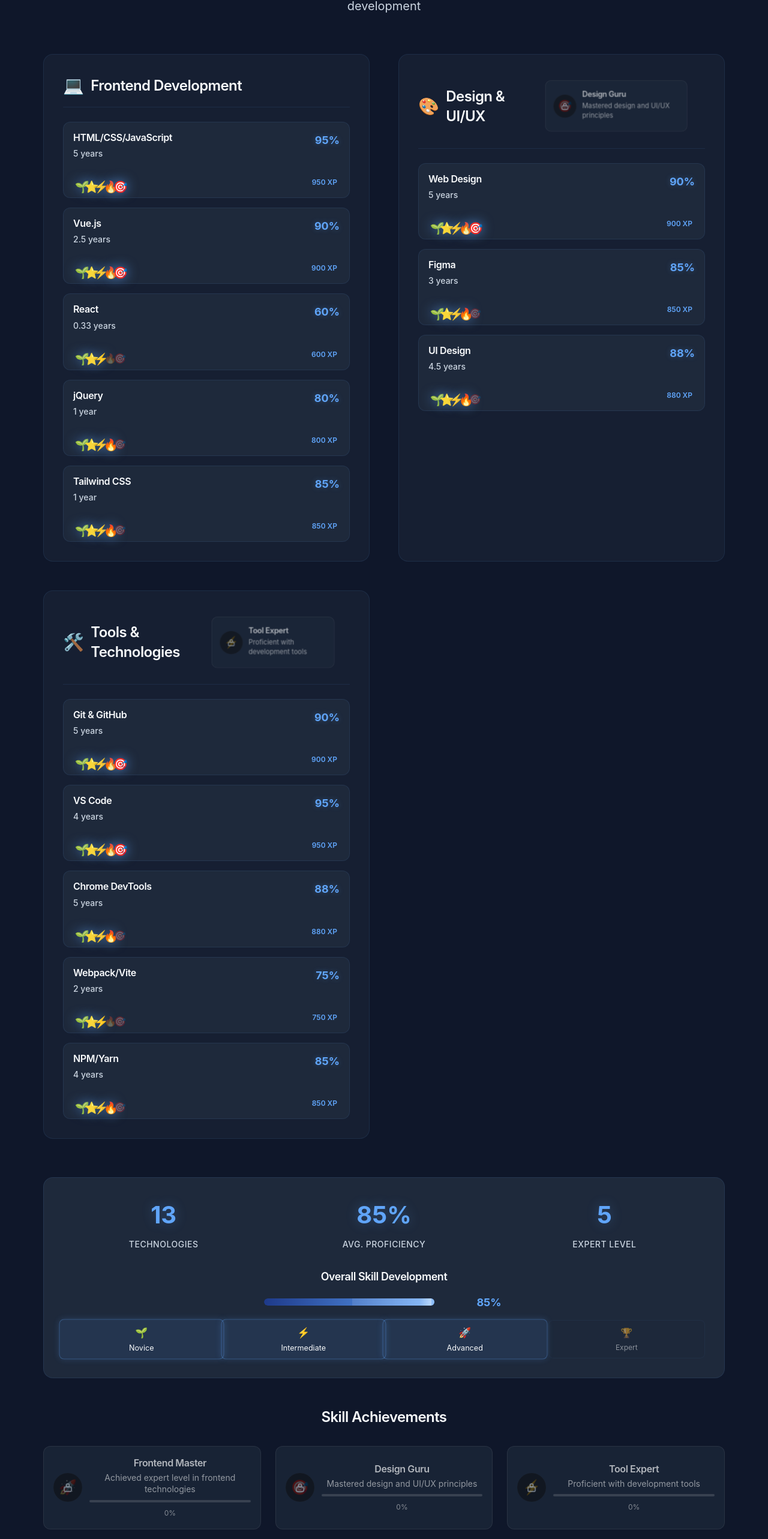
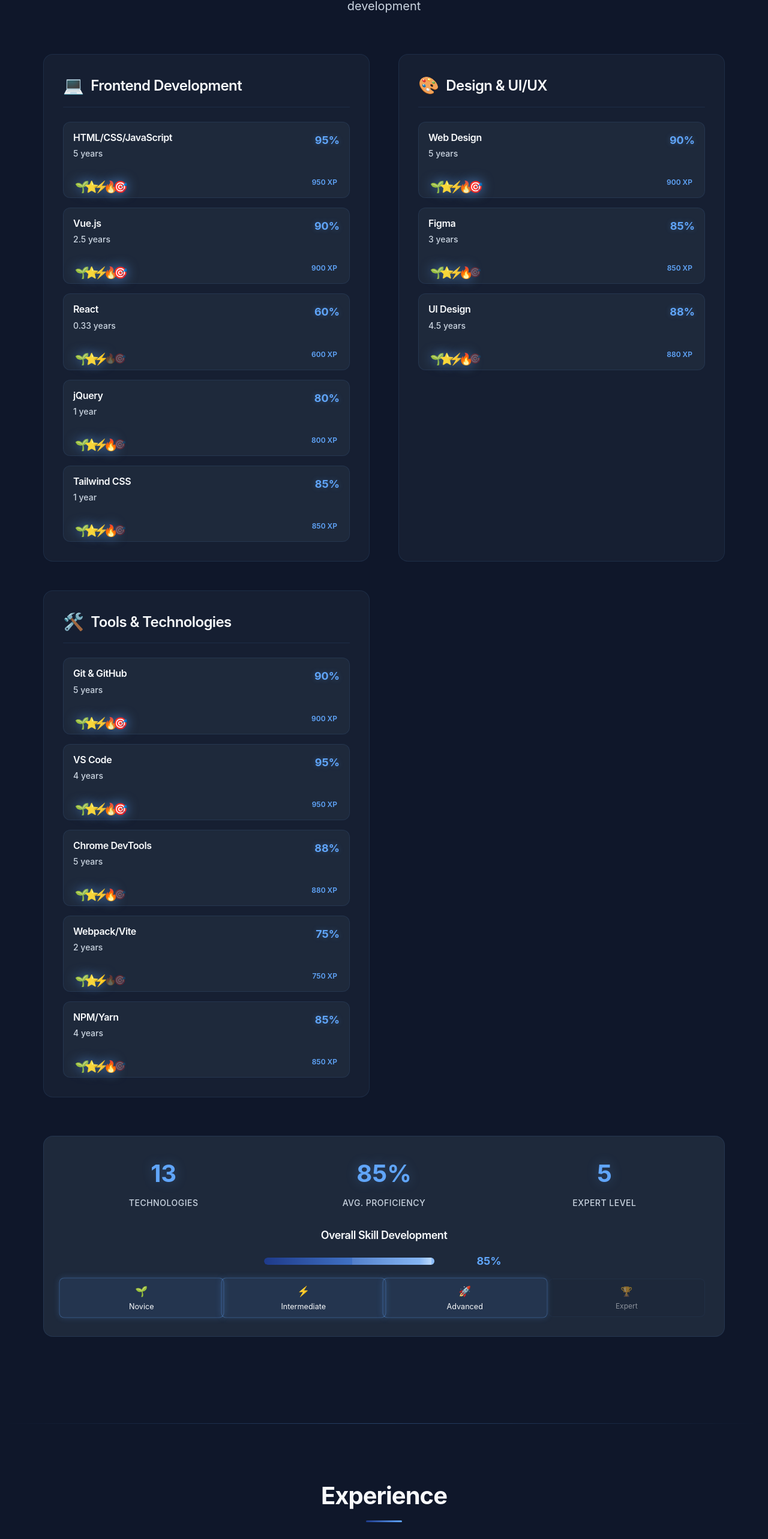
Before and after one commit to C-junior/cj-portfolio-dev, a Vue app: page / in a window 1280 px wide. Shown: the part 2289-4854 px from the top of the page at 60% size. Built offline with nearby package versions, Linux system fonts and the light colour scheme.

Commit message:
clean components

```diff
--- a/src/components/sections/Skills.vue
+++ b/src/components/sections/Skills.vue
@@ -24,12 +24,6 @@
               <span class="category-icon">💻</span>
               Frontend Development
             </h3>
-            <AchievementBadge
-              v-if="frontendAchievement"
-              :achievement="frontendAchievement"
-              :show-progress="false"
-              class="category-badge"
-            />
           </div>
           <div class="skills-list">
             <SkillBar
@@ -48,12 +42,6 @@
               <span class="category-icon">🎨</span>
               Design & UI/UX
             </h3>
-            <AchievementBadge
-              v-if="designAchievement"
-              :achievement="designAchievement"
-              :show-progress="false"
-              class="category-badge"
-            />
           </div>
           <div class="skills-list">
             <SkillBar
@@ -72,12 +60,6 @@
               <span class="category-icon">🛠️</span>
               Tools & Technologies
             </h3>
-            <AchievementBadge
-              v-if="toolsAchievement"
-              :achievement="toolsAchievement"
-              :show-progress="false"
-              class="category-badge"
-            />
           </div>
           <div class="skills-list">
             <SkillBar
@@ -146,30 +128,17 @@
         </div>
       </div>
 
-      <!-- Achievement Showcase -->
-      <div v-if="skillAchievements.length > 0" class="achievements-showcase">
-        <h4 class="achievements-title">Skill Achievements</h4>
-        <div class="achievements-grid">
-          <AchievementBadge
-            v-for="achievement in skillAchievements"
-            :key="achievement.id"
-            :achievement="achievement"
-            :show-progress="true"
-            @click="handleAchievementClick"
-          />
-        </div>
-      </div>
+
     </div>
   </section>
 </template>
 
 <script setup>
-import { ref, computed, onMounted } from 'vue'
+import { ref, computed, onMounted, watch } from 'vue'
 import { useIntersectionObserver } from '@/composables/useIntersectionObserver'
 import { useGamification } from '@/composables/useGamification'
 import { USER_PROFILE } from '@/utils/constants'
 import SkillBar from '@/components/ui/SkillBar.vue'
-import AchievementBadge from '@/components/gamification/AchievementBadge.vue'
 
 // Composables
 const { visitSection, trackInteraction, trackSkillAchievement, ACHIEVEMENTS } = useGamification()
@@ -217,60 +186,7 @@ const overallProgress = computed(() => {
   return Math.min(averageLevel.value, 100)
 })
 
-// Achievement definitions for skills
-const skillAchievements = computed(() => {
-  return [
-    {
-      id: 'frontend-master',
-      title: 'Frontend Master',
-      description: 'Achieved expert level in frontend technologies',
-      icon: '🚀',
-      threshold: 90,
-      type: 'skill-level',
-      category: 'frontend'
-    },
-    {
-      id: 'design-guru',
-      title: 'Design Guru',
-      description: 'Mastered design and UI/UX principles',
-      icon: '🎯',
-      threshold: 85,
-      type: 'skill-level',
-      category: 'design'
-    },
-    {
-      id: 'tool-expert',
-      title: 'Tool Expert',
-      description: 'Proficient with development tools',
-      icon: '⚡',
-      threshold: 80,
-      type: 'skill-level',
-      category: 'tools'
-    }
-  ]
-})
 
-// Category achievements
-const frontendAchievement = computed(() => {
-  const avgLevel = frontendSkills.value.reduce((sum, skill) => sum + skill.level, 0) / frontendSkills.value.length
-  return avgLevel >= 85 ? skillAchievements.value.find(a => a.id === 'frontend-master') : null
-})
-
-const designAchievement = computed(() => {
-  const avgLevel = designSkills.value.reduce((sum, skill) => sum + skill.level, 0) / designSkills.value.length
-  return avgLevel >= 85 ? skillAchievements.value.find(a => a.id === 'design-guru') : null
-})
-
-const toolsAchievement = computed(() => {
-  const avgLevel = toolsSkills.value.reduce((sum, skill) => sum + skill.level, 0) / toolsSkills.value.length
-  return avgLevel >= 80 ? skillAchievements.value.find(a => a.id === 'tool-expert') : null
-})
-
-// Methods
-const handleAchievementClick = (achievement) => {
-  trackInteraction('skill-achievement-click')
-  // Could emit event or show modal with achievement details
-}
 
 // Watch for section visibility
 const { target: intersectionTarget, isVisible: sectionVisible } = useIntersectionObserver({
@@ -288,7 +204,6 @@ onMounted(() => {
 })
 
 // Watch for visibility changes
-import { watch } from 'vue'
 watch(sectionVisible, (visible) => {
   if (visible) {
     visitSection('skills')
@@ -422,9 +337,7 @@ onMounted(() => {
   font-size: 1.75rem;
 }
 
-.category-badge {
-  transform: scale(0.8);
-}
+
 
 .skills-list {
   display: flex;
@@ -536,22 +449,7 @@ onMounted(() => {
   min-width: 50px;
 }
 
-.achievements-showcase {
-  text-align: center;
-}
 
-.achievements-title {
-  font-size: 1.5rem;
-  font-weight: 600;
-  color: var(--color-text);
-  margin: 0 0 2rem 0;
-}
-
-.achievements-grid {
-  display: grid;
-  grid-template-columns: repeat(auto-fit, minmax(300px, 1fr));
-  gap: 1.5rem;
-}
 
 /* Animations */
 @keyframes shimmer {
@@ -639,10 +537,7 @@ onMounted(() => {
     font-size: 0.75rem;
   }
 
-  .achievements-grid {
-    grid-template-columns: 1fr;
-    gap: 1rem;
-  }
+
 
   .skills-summary {
     padding: 1.5rem;
```
